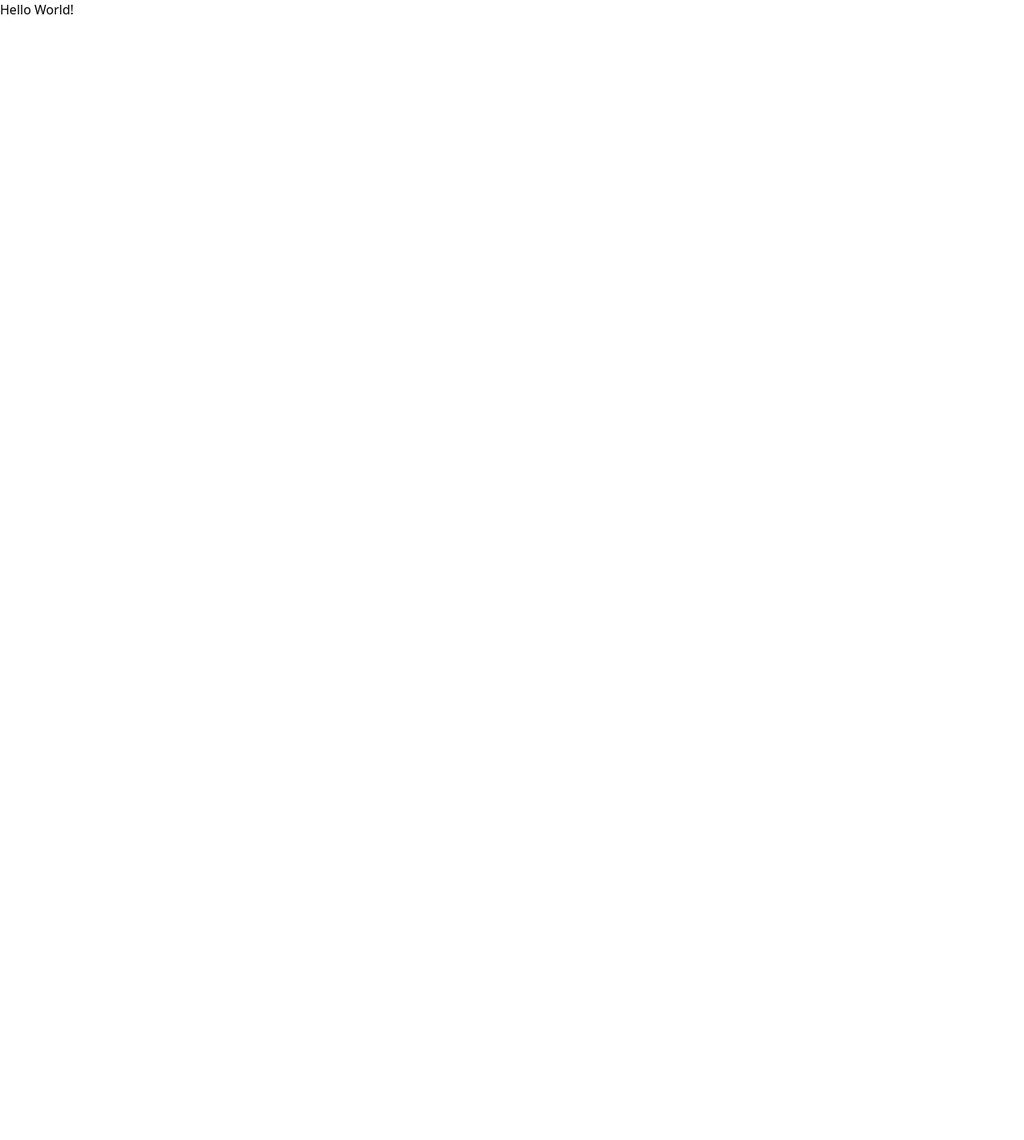
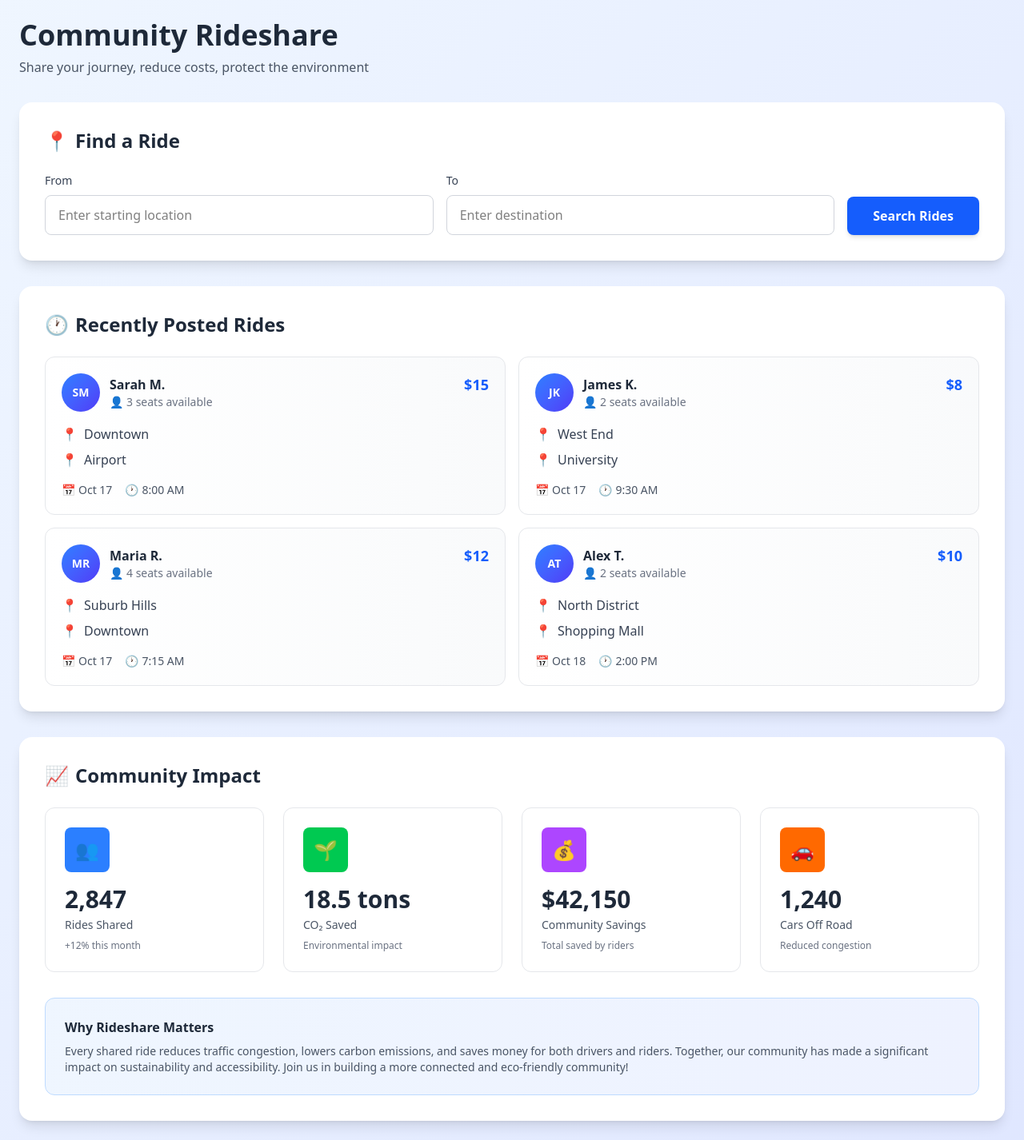
Before and after one commit to Shogun-Dono/dalchemists_rideshare, a React (Vite) app: page / in a window 1280 px wide. Shown: the whole page at 80% size. Before the commit the page ends 800 px from the top, so only its background shows below. Built offline with nearby package versions, Linux system fonts and the light colour scheme.

Commit message:
Dashboard

```diff
--- a/src/App.tsx
+++ b/src/App.tsx
@@ -1,10 +1,256 @@
-import "./App.css";
+import { useState } from "react";
+
+interface Ride {
+  id: number;
+  driver: string;
+  from: string;
+  to: string;
+  date: string;
+  time: string;
+  seats: number;
+  price: string;
+  avatar: string;
+}
 
 function App() {
+  const [fromLocation, setFromLocation] = useState("");
+  const [toLocation, setToLocation] = useState("");
+
+  const recentRides: Ride[] = [
+    {
+      id: 1,
+      driver: "Sarah M.",
+      from: "Downtown",
+      to: "Airport",
+      date: "Oct 17",
+      time: "8:00 AM",
+      seats: 3,
+      price: "$15",
+      avatar: "SM",
+    },
+    {
+      id: 2,
+      driver: "James K.",
+      from: "West End",
+      to: "University",
+      date: "Oct 17",
+      time: "9:30 AM",
+      seats: 2,
+      price: "$8",
+      avatar: "JK",
+    },
+    {
+      id: 3,
+      driver: "Maria R.",
+      from: "Suburb Hills",
+      to: "Downtown",
+      date: "Oct 17",
+      time: "7:15 AM",
+      seats: 4,
+      price: "$12",
+      avatar: "MR",
+    },
+    {
+      id: 4,
+      driver: "Alex T.",
+      from: "North District",
+      to: "Shopping Mall",
+      date: "Oct 18",
+      time: "2:00 PM",
+      seats: 2,
+      price: "$10",
+      avatar: "AT",
+    },
+  ];
+
+  const stats = [
+    {
+      icon: "👥",
+      value: "2,847",
+      label: "Rides Shared",
+      color: "bg-blue-500",
+      trend: "+12% this month",
+    },
+    {
+      icon: "🌱",
+      value: "18.5 tons",
+      label: "CO₂ Saved",
+      color: "bg-green-500",
+      trend: "Environmental impact",
+    },
+    {
+      icon: "💰",
+      value: "$42,150",
+      label: "Community Savings",
+      color: "bg-purple-500",
+      trend: "Total saved by riders",
+    },
+    {
+      icon: "🚗",
+      value: "1,240",
+      label: "Cars Off Road",
+      color: "bg-orange-500",
+      trend: "Reduced congestion",
+    },
+  ];
+
+  const handleSearch = () => {
+    console.log("Searching rides from", fromLocation, "to", toLocation);
+  };
+
   return (
     <>
-      <div>
-        <p>Hello World!</p>
+      <div className="min-h-screen bg-gradient-to-br from-blue-50 to-indigo-100 p-6">
+        <div className="max-w-7xl mx-auto">
+          {/* Header */}
+          <div className="mb-8">
+            <h1 className="text-4xl font-bold text-gray-800 mb-2">
+              Community Rideshare
+            </h1>
+            <p className="text-gray-600">
+              Share your journey, reduce costs, protect the environment
+            </p>
+          </div>
+
+          {/* Search Section */}
+          <div className="bg-white rounded-2xl shadow-lg p-8 mb-8">
+            <h2 className="text-2xl font-semibold text-gray-800 mb-6 flex items-center gap-2">
+              <span className="text-2xl">📍</span>
+              Find a Ride
+            </h2>
+            <div className="flex flex-col md:flex-row gap-4">
+              <div className="flex-1">
+                <label className="block text-sm font-medium text-gray-700 mb-2">
+                  From
+                </label>
+                <input
+                  type="text"
+                  value={fromLocation}
+                  onChange={(e) => setFromLocation(e.target.value)}
+                  placeholder="Enter starting location"
+                  className="w-full px-4 py-3 border border-gray-300 rounded-lg focus:ring-2 focus:ring-blue-500 focus:border-transparent outline-none transition"
+                />
+              </div>
+              <div className="flex-1">
+                <label className="block text-sm font-medium text-gray-700 mb-2">
+                  To
+                </label>
+                <input
+                  type="text"
+                  value={toLocation}
+                  onChange={(e) => setToLocation(e.target.value)}
+                  placeholder="Enter destination"
+                  className="w-full px-4 py-3 border border-gray-300 rounded-lg focus:ring-2 focus:ring-blue-500 focus:border-transparent outline-none transition"
+                />
+              </div>
+              <div className="flex items-end">
+                <button
+                  onClick={handleSearch}
+                  className="w-full md:w-auto px-8 py-3 bg-blue-600 text-white rounded-lg font-semibold hover:bg-blue-700 transition-colors shadow-md hover:shadow-lg"
+                >
+                  Search Rides
+                </button>
+              </div>
+            </div>
+          </div>
+
+          {/* Recent Rides Section */}
+          <div className="bg-white rounded-2xl shadow-lg p-8 mb-8">
+            <h2 className="text-2xl font-semibold text-gray-800 mb-6 flex items-center gap-2">
+              <span className="text-2xl">🕐</span>
+              Recently Posted Rides
+            </h2>
+            <div className="grid grid-cols-1 md:grid-cols-2 gap-4">
+              {recentRides.map((ride) => (
+                <div
+                  key={ride.id}
+                  className="border border-gray-200 rounded-xl p-5 hover:shadow-md transition-shadow cursor-pointer bg-gradient-to-r from-white to-gray-50"
+                >
+                  <div className="flex items-start justify-between mb-4">
+                    <div className="flex items-center gap-3">
+                      <div className="w-12 h-12 bg-gradient-to-br from-blue-500 to-indigo-600 rounded-full flex items-center justify-center text-white font-semibold text-sm">
+                        {ride.avatar}
+                      </div>
+                      <div>
+                        <p className="font-semibold text-gray-800">
+                          {ride.driver}
+                        </p>
+                        <p className="text-sm text-gray-500 flex items-center gap-1">
+                          <span>👤</span>
+                          {ride.seats} seats available
+                        </p>
+                      </div>
+                    </div>
+                    <span className="text-lg font-bold text-blue-600">
+                      {ride.price}
+                    </span>
+                  </div>
+                  <div className="space-y-2">
+                    <div className="flex items-center gap-2 text-gray-700">
+                      <span className="text-green-600">📍</span>
+                      <span className="font-medium">{ride.from}</span>
+                    </div>
+                    <div className="flex items-center gap-2 text-gray-700">
+                      <span className="text-red-600">📍</span>
+                      <span className="font-medium">{ride.to}</span>
+                    </div>
+                    <div className="flex items-center gap-4 text-sm text-gray-600 pt-2">
+                      <span className="flex items-center gap-1">
+                        <span>📅</span>
+                        {ride.date}
+                      </span>
+                      <span className="flex items-center gap-1">
+                        <span>🕐</span>
+                        {ride.time}
+                      </span>
+                    </div>
+                  </div>
+                </div>
+              ))}
+            </div>
+          </div>
+
+          {/* Stats Section */}
+          <div className="bg-white rounded-2xl shadow-lg p-8">
+            <h2 className="text-2xl font-semibold text-gray-800 mb-6 flex items-center gap-2">
+              <span className="text-2xl">📈</span>
+              Community Impact
+            </h2>
+            <div className="grid grid-cols-1 md:grid-cols-2 lg:grid-cols-4 gap-6">
+              {stats.map((stat, idx) => (
+                <div
+                  key={idx}
+                  className="relative overflow-hidden rounded-xl border border-gray-200 p-6 hover:shadow-lg transition-shadow"
+                >
+                  <div
+                    className={`${stat.color} w-14 h-14 rounded-lg flex items-center justify-center text-white mb-4 text-2xl`}
+                  >
+                    {stat.icon}
+                  </div>
+                  <p className="text-3xl font-bold text-gray-800 mb-1">
+                    {stat.value}
+                  </p>
+                  <p className="text-sm font-medium text-gray-600 mb-2">
+                    {stat.label}
+                  </p>
+                  <p className="text-xs text-gray-500">{stat.trend}</p>
+                </div>
+              ))}
+            </div>
+            <div className="mt-8 p-6 bg-gradient-to-r from-blue-50 to-indigo-50 rounded-xl border border-blue-200">
+              <h3 className="font-semibold text-gray-800 mb-2">
+                Why Rideshare Matters
+              </h3>
+              <p className="text-gray-600 text-sm">
+                Every shared ride reduces traffic congestion, lowers carbon
+                emissions, and saves money for both drivers and riders.
+                Together, our community has made a significant impact on
+                sustainability and accessibility. Join us in building a more
+                connected and eco-friendly community!
+              </p>
+            </div>
+          </div>
+        </div>
       </div>
     </>
   );
```
